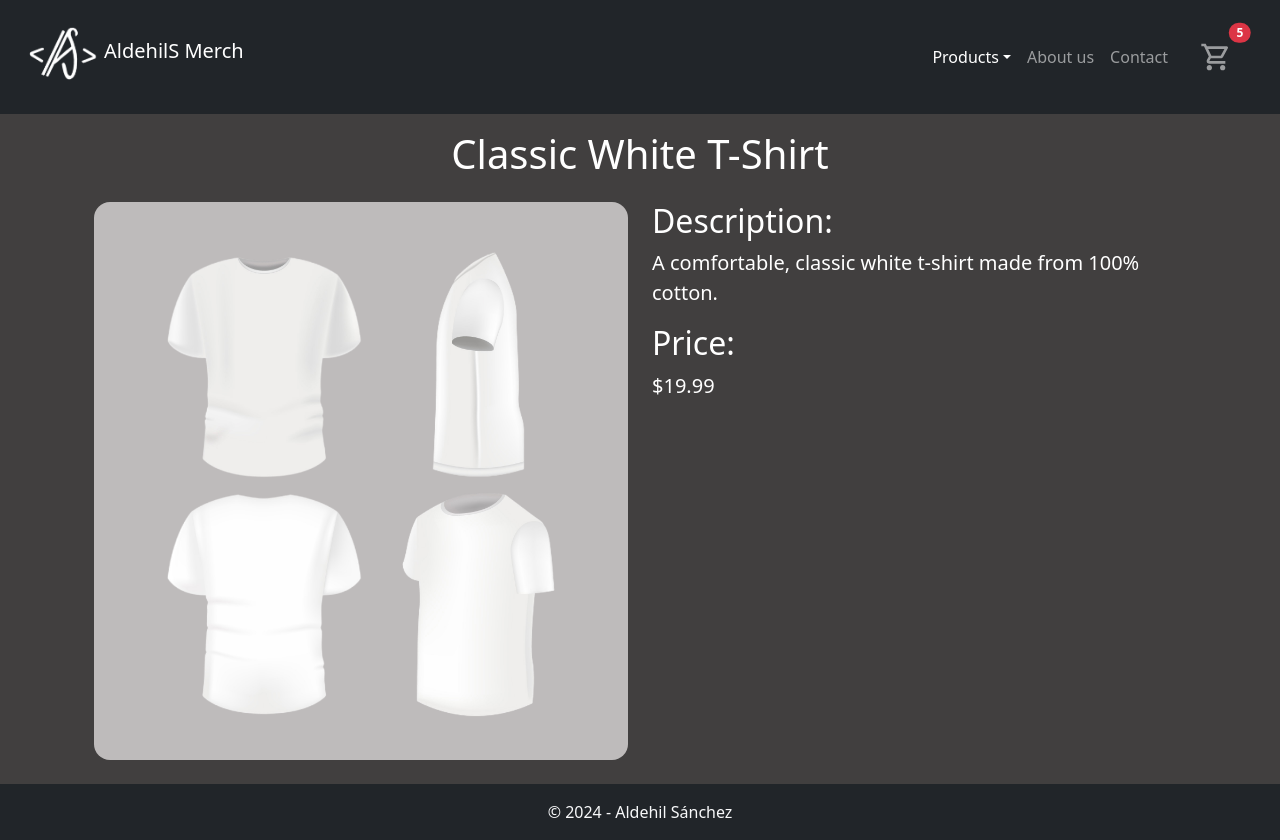
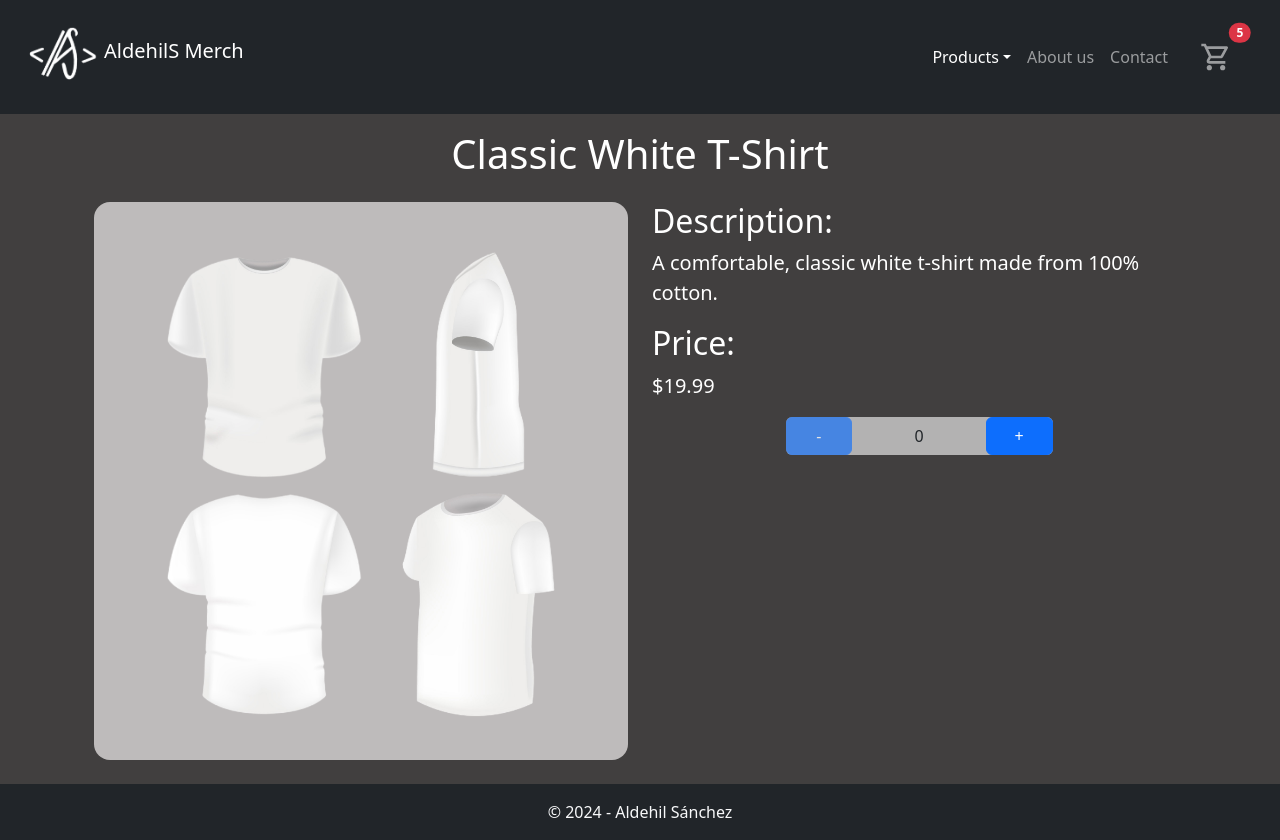
Before and after one commit to AldehilS/react-course-coderhouse, a React (Vite) app: page /item/1 in a window 1280 px wide. Built offline with nearby package versions, Linux system fonts and the light colour scheme.

Commit message:
Add ProductCounter component for managing product quantity

```diff
--- /dev/null
+++ b/src/components/ProductCounter.jsx
@@ -0,0 +1,39 @@
+import { useState } from "react";
+
+export default function ProductCounter() {
+  const [quantity, setQuantity] = useState(0);
+
+  function handleDecrement() {
+    if (quantity > 0) {
+      setQuantity(quantity - 1);
+    }
+  }
+
+  function handleIncrement() {
+    setQuantity(quantity + 1);
+  }
+
+  return (
+    <div
+      className="d-flex align-self-center justify-content-between align-items-center w-50 w-md-25 rounded-2"
+      style={{ backgroundColor: "rgba(255,255,255,0.6)" }}
+    >
+      <button
+        className={`btn btn-primary w-25 ${quantity === 0 ? "disabled" : ""}`}
+        w-25
+        style={{ minWidth: "40px" }}
+        onClick={handleDecrement}
+      >
+        -
+      </button>
+      <span className="mx-3">{quantity}</span>
+      <button
+        className="btn btn-primary w-25"
+        style={{ minWidth: "40px" }}
+        onClick={handleIncrement}
+      >
+        +
+      </button>
+    </div>
+  );
+}
--- a/src/components/itemDetailContainer.jsx
+++ b/src/components/itemDetailContainer.jsx
@@ -1,5 +1,6 @@
 import { useEffect, useState } from "react";
 import { useParams } from "react-router-dom";
+import ProductCounter from "./ProductCounter";
 
 export default function ItemDetailContainer() {
   const { id } = useParams();
@@ -33,12 +34,13 @@ export default function ItemDetailContainer() {
               style={{backgroundColor: "rgb(190, 187, 187)"}}
             />
           </div>
-          <div className="col-12 col-md-6">
+          <div className="d-flex flex-column col-12 col-md-6">
             <h2 className="h2 text-white text-start mt-3 mt-md-0">Description:</h2>
             <p className="lead text-white text-start">{product.description}</p>
             <h2 className="h2 text-white text-start">Price:</h2>
             <p className="lead text-white text-start">${product.price}</p>
             {/** TODO: Implement a component to add a number of products to the cart  */}
+            <ProductCounter />
           </div>
         </div>
       </main>
```
